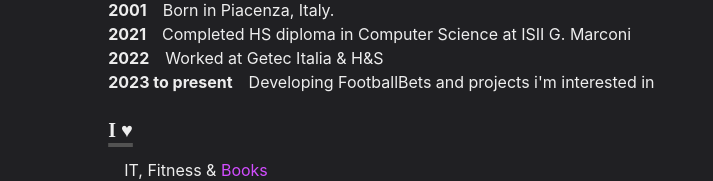
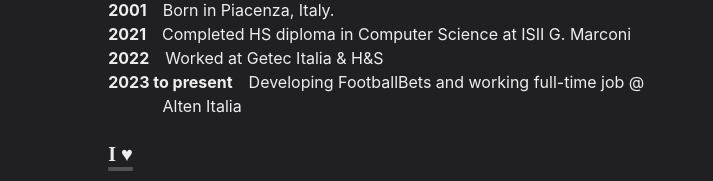
Before and after one commit to ozzgio/portfolio, a Next.js app: page / in a window 1280 px wide. Shown: the part 632-813 px from the top of the page, without its empty margins (245-958 px from the left). Built offline with nearby package versions, Linux system fonts and the light colour scheme.

Commit message:
bio update & propic

```diff
--- a/pages/index.js
+++ b/pages/index.js
@@ -124,7 +124,7 @@ const Home = () => {
                     </BioSection>
                     <BioSection>
                         <BioYear>2023 to present</BioYear>
-                        Developing FootballBets and projects i&apos;m interested in
+                        Developing FootballBets and working full-time job @ Alten Italia
                     </BioSection>
                 </Section>
                 <Section delay={0.4}>
```
Also changed, not shown: public/images/propic.jpg.
